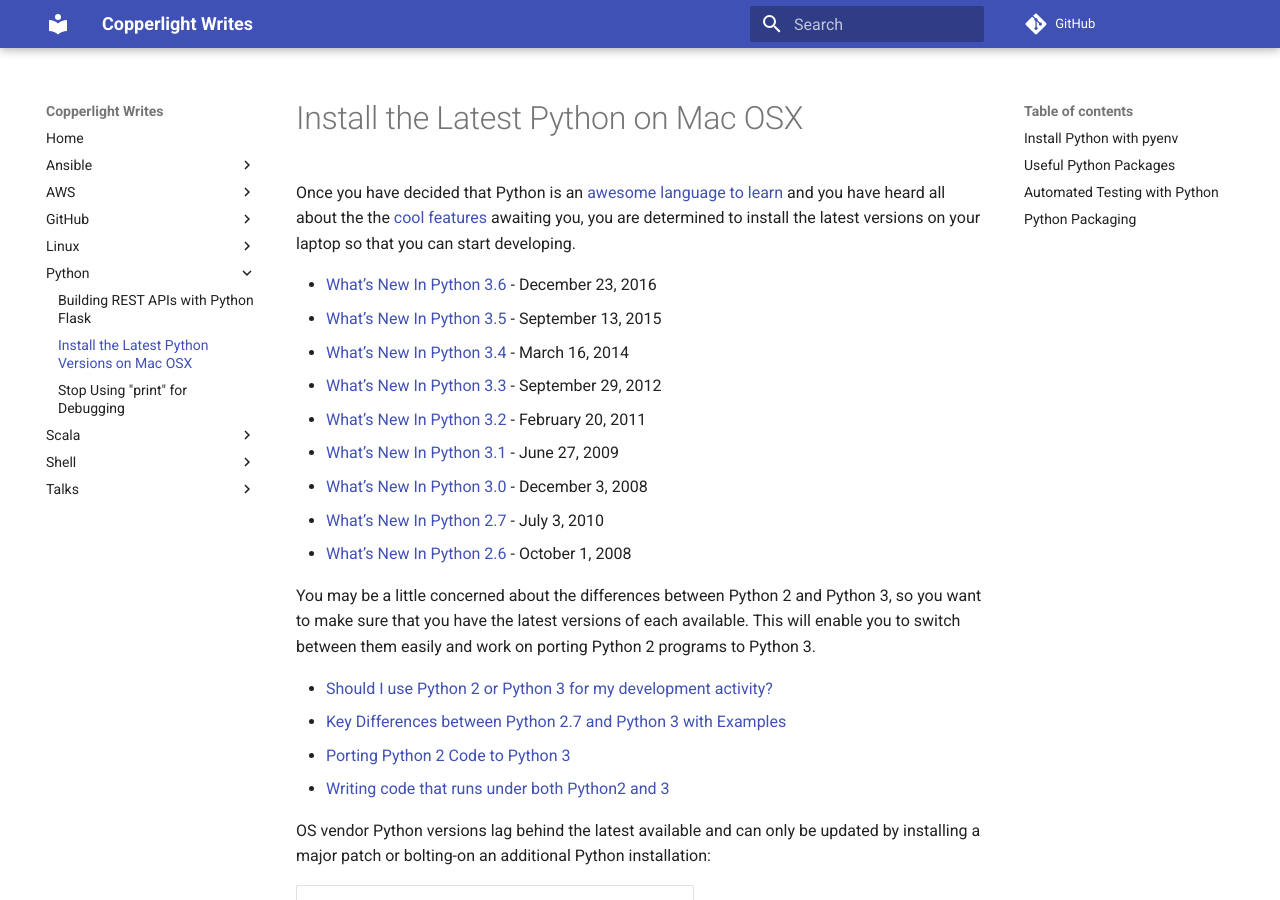
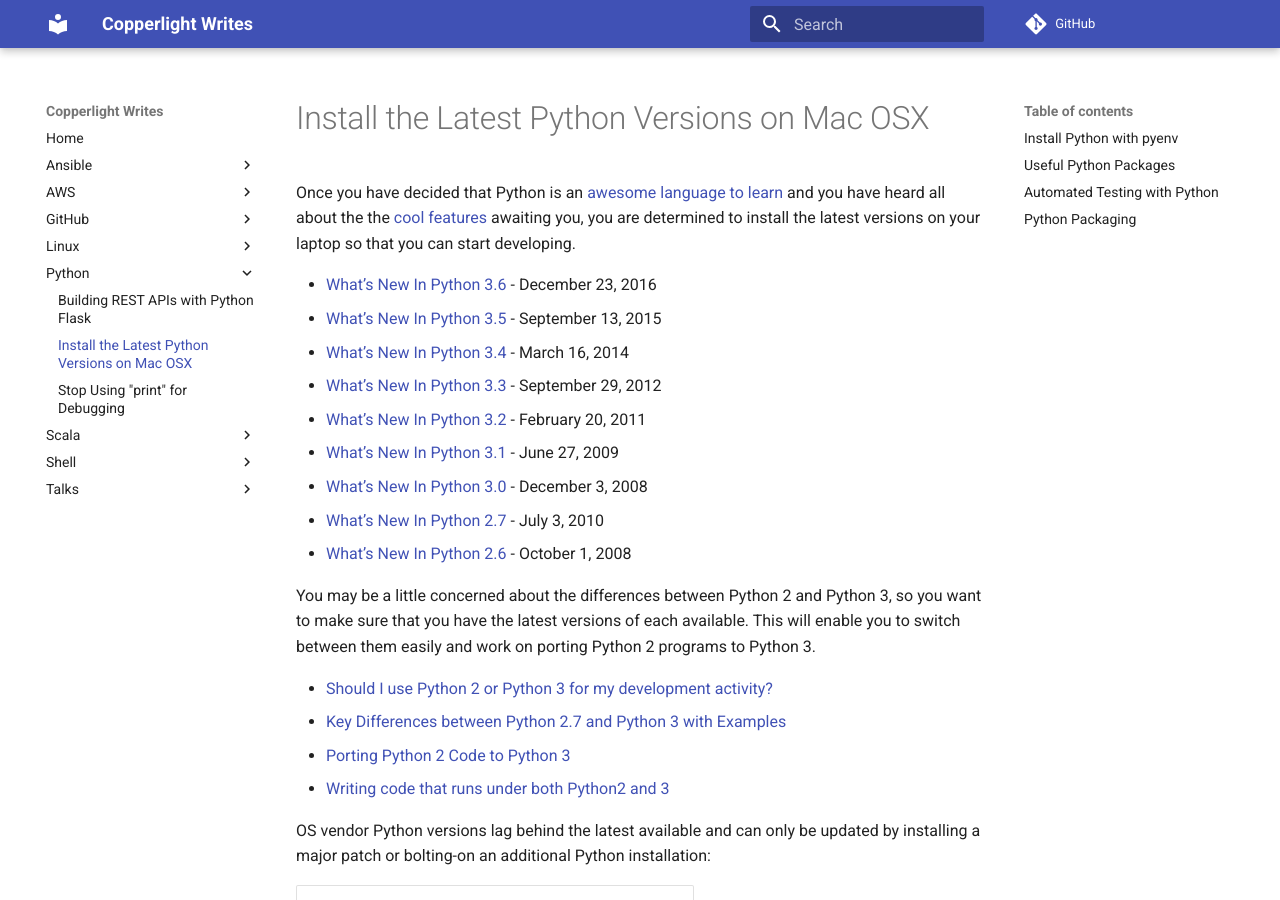
Before and after one commit to copperlight/copperlight.github.io, an MkDocs documentation site: the page built from docs/python/install-the-latest-python-versions-on-macosx.md, in a window 1280 px wide and 900 px high. Built offline with MkDocs 1.6.1 and Material for MkDocs 9.7.7, drawn with Linux system fonts in a browser that asks for light colours; some web fonts are replaced; comment, search, counter and statistics services are not loaded; old or Windows-style settings are respelled for this version of MkDocs.

Commit message:
consistent title

```diff
--- a/docs/python/install-the-latest-python-versions-on-macosx.md
+++ b/docs/python/install-the-latest-python-versions-on-macosx.md
@@ -1,4 +1,4 @@
-# Install the Latest Python on Mac OSX
+# Install the Latest Python Versions on Mac OSX
 
 Once you have decided that Python is an [awesome language to learn](https://automatetheboringstuff.com/)
 and you have heard all about the the [cool features](https://www.youtube.com/watch?v=9zinZmE3Ogk)
```
